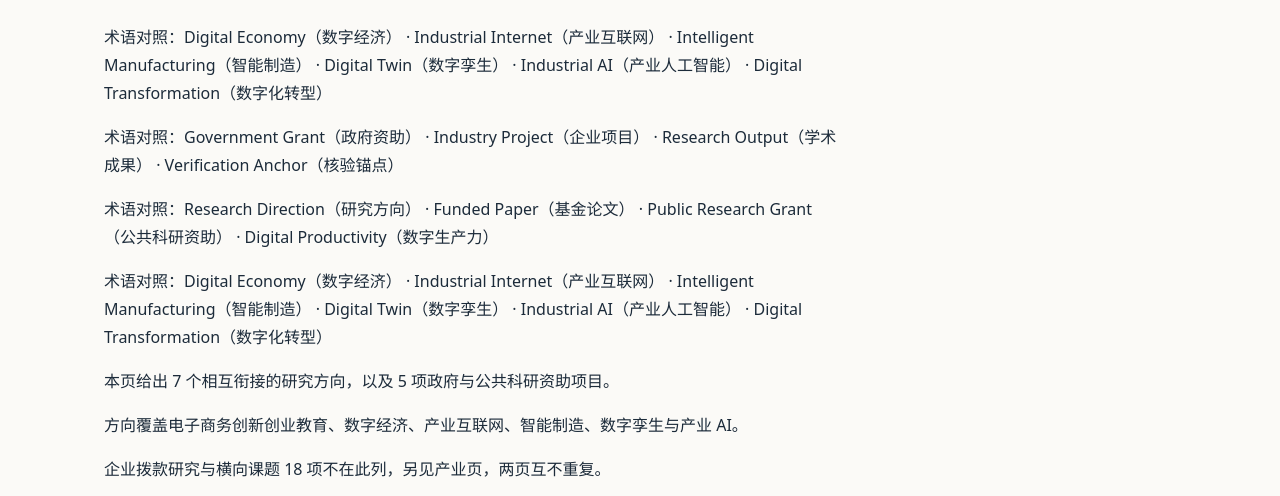
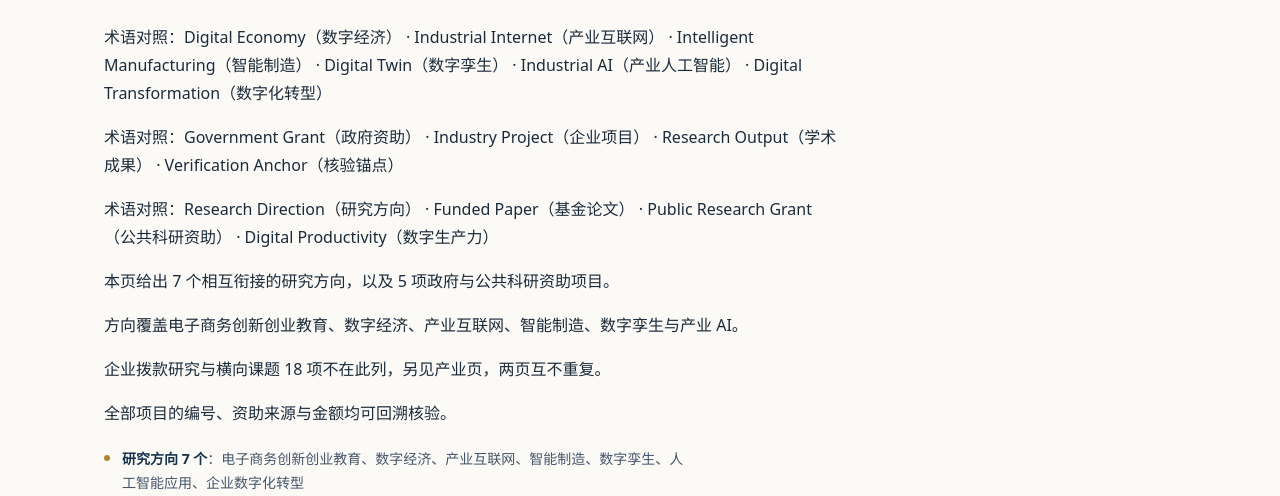
Before and after one commit to beidou6972yh/beidou6972yh.github.io, a plain HTML site: page research.html in a window 1280 px wide. Shown: the part 284-780 px from the top of the page. Drawn offline with Linux system fonts and the light colour scheme; files whose address does not match are found by name.

Commit message:
docs(内容层): 清理重复的术语对照行（research/industry/cv 各 1 条重复）

```diff
--- a/research.html
+++ b/research.html
@@ -148,7 +148,6 @@
 <p class="sub" aria-label="术语中英对照">术语对照：Digital Economy（数字经济） · Industrial Internet（产业互联网） · Intelligent Manufacturing（智能制造） · Digital Twin（数字孪生） · Industrial AI（产业人工智能） · Digital Transformation（数字化转型）</p>
 <p class="sub" aria-label="术语中英对照">术语对照：Government Grant（政府资助） · Industry Project（企业项目） · Research Output（学术成果） · Verification Anchor（核验锚点）</p>
 <p class="sub" aria-label="术语中英对照">术语对照：Research Direction（研究方向） · Funded Paper（基金论文） · Public Research Grant（公共科研资助） · Digital Productivity（数字生产力）</p>
-<p class="sub" aria-label="术语中英对照">术语对照：Digital Economy（数字经济） · Industrial Internet（产业互联网） · Intelligent Manufacturing（智能制造） · Digital Twin（数字孪生） · Industrial AI（产业人工智能） · Digital Transformation（数字化转型）</p>
         <p>本页给出 7 个相互衔接的研究方向，以及 5 项政府与公共科研资助项目。</p>
         <p>方向覆盖电子商务创新创业教育、数字经济、产业互联网、智能制造、数字孪生与产业 AI。</p>
         <p>企业拨款研究与横向课题 18 项不在此列，另见产业页，两页互不重复。</p>
```
Also changed, not shown: cv.html (+0 -1 lines), industry.html (+0 -1 lines).
